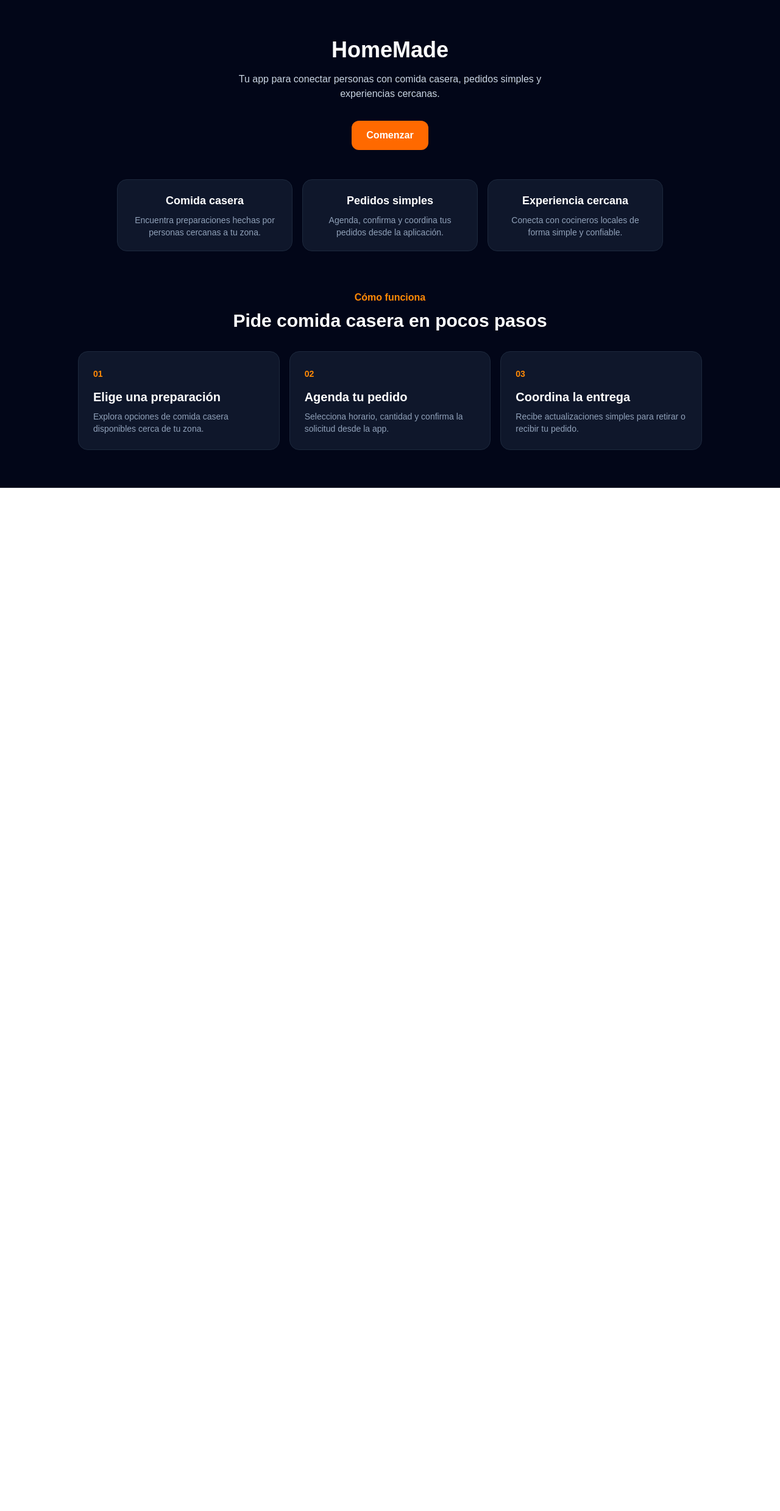
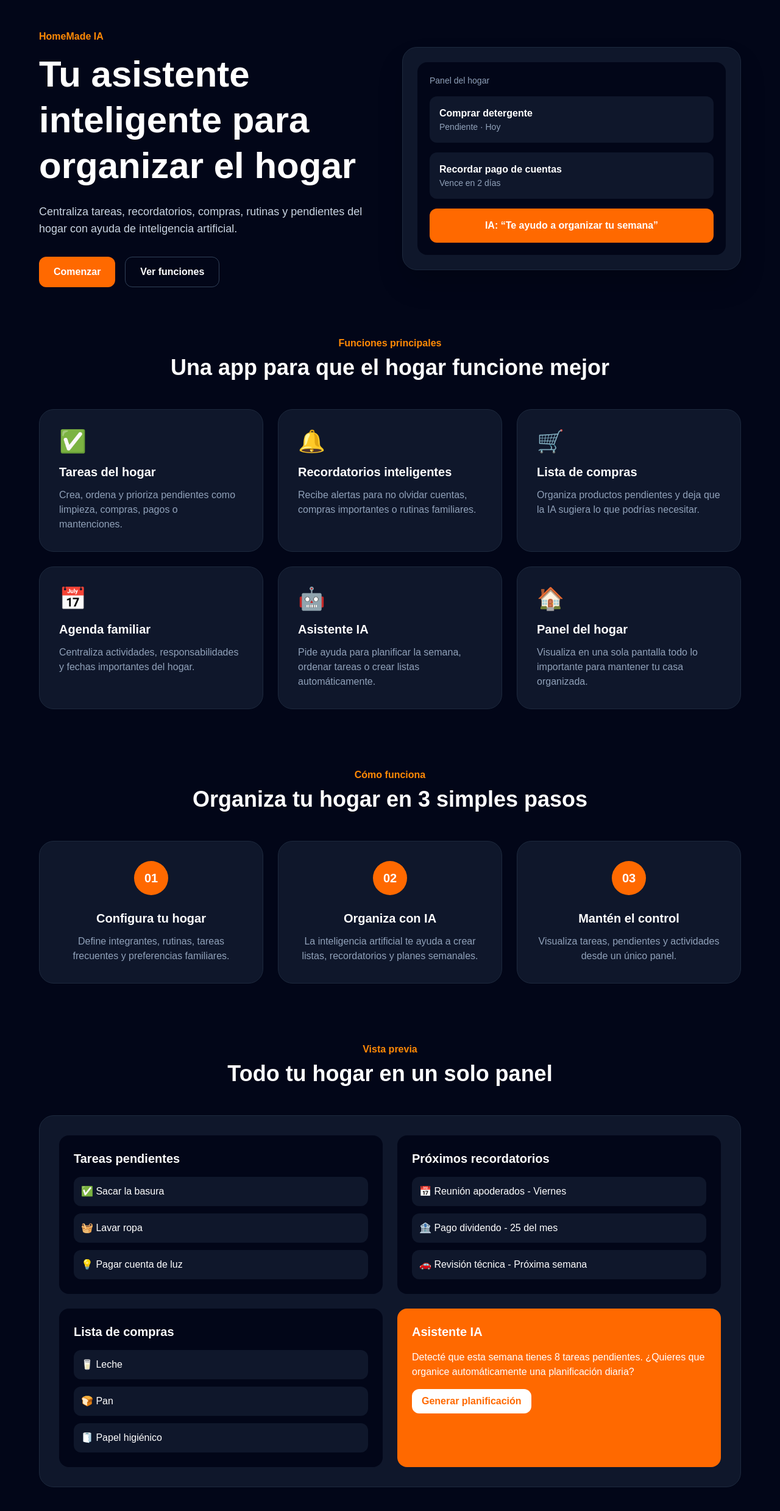
Before and after one commit to aappdesarollogit-max/homemAId, a Next.js app: page / in a window 1280 px wide. Shown: the top 2478 px of the page at 61% size. Before the commit the page ends 800 px from the top, so only its background shows below. Built offline with nearby package versions, Linux system fonts and the light colour scheme.

Commit message:
landing 1 homeMaid

```diff
--- a/app/page.tsx
+++ b/app/page.tsx
@@ -1,6 +1,7 @@
 import Hero from "../components/Hero";
 import Features from "../components/Features";
 import HowItWorks from "../components/HowItWorks";
+import DashboardPreview from "../components/DashboardPreview";
 
 export default function Home() {
   return (
@@ -8,6 +9,7 @@ export default function Home() {
       <Hero />
       <Features />
       <HowItWorks/>
+      <DashboardPreview />
     </main>
   );
 }
--- /dev/null
+++ b/components/DashboardPreview.tsx
@@ -0,0 +1,96 @@
+export default function DashboardPreview() {
+  return (
+    <section className="mt-24 w-full max-w-6xl">
+      <div className="text-center mb-12">
+        <p className="text-orange-400 font-semibold mb-2">
+          Vista previa
+        </p>
+
+        <h2 className="text-3xl md:text-4xl font-bold">
+          Todo tu hogar en un solo panel
+        </h2>
+      </div>
+
+      <div className="bg-slate-900 border border-slate-800 rounded-3xl p-8">
+        <div className="grid gap-6 md:grid-cols-2">
+
+          <div className="bg-slate-950 rounded-2xl p-6">
+            <h3 className="font-semibold text-xl mb-4">
+              Tareas pendientes
+            </h3>
+
+            <div className="space-y-3">
+              <div className="bg-slate-900 rounded-xl p-3">
+                ✅ Sacar la basura
+              </div>
+
+              <div className="bg-slate-900 rounded-xl p-3">
+                🧺 Lavar ropa
+              </div>
+
+              <div className="bg-slate-900 rounded-xl p-3">
+                💡 Pagar cuenta de luz
+              </div>
+            </div>
+          </div>
+
+          <div className="bg-slate-950 rounded-2xl p-6">
+            <h3 className="font-semibold text-xl mb-4">
+              Próximos recordatorios
+            </h3>
+
+            <div className="space-y-3">
+              <div className="bg-slate-900 rounded-xl p-3">
+                📅 Reunión apoderados - Viernes
+              </div>
+
+              <div className="bg-slate-900 rounded-xl p-3">
+                🏦 Pago dividendo - 25 del mes
+              </div>
+
+              <div className="bg-slate-900 rounded-xl p-3">
+                🚗 Revisión técnica - Próxima semana
+              </div>
+            </div>
+          </div>
+
+          <div className="bg-slate-950 rounded-2xl p-6">
+            <h3 className="font-semibold text-xl mb-4">
+              Lista de compras
+            </h3>
+
+            <div className="space-y-3">
+              <div className="bg-slate-900 rounded-xl p-3">
+                🥛 Leche
+              </div>
+
+              <div className="bg-slate-900 rounded-xl p-3">
+                🍞 Pan
+              </div>
+
+              <div className="bg-slate-900 rounded-xl p-3">
+                🧻 Papel higiénico
+              </div>
+            </div>
+          </div>
+
+          <div className="bg-orange-500 rounded-2xl p-6 text-white">
+            <h3 className="font-semibold text-xl mb-4">
+              Asistente IA
+            </h3>
+
+            <p>
+              Detecté que esta semana tienes 8 tareas pendientes.
+              ¿Quieres que organice automáticamente una planificación diaria?
+            </p>
+
+            <button className="mt-4 bg-white text-orange-500 font-semibold px-4 py-2 rounded-xl">
+              Generar planificación
+            </button>
+          </div>
+
+        </div>
+      </div>
+    </section>
+  );
+}
--- a/components/Features.tsx
+++ b/components/Features.tsx
@@ -1,35 +1,75 @@
 const features = [
   {
-    title: "Comida casera",
-    description: "Encuentra preparaciones hechas por personas cercanas a tu zona.",
+    icon: "✅",
+    title: "Tareas del hogar",
+    description:
+      "Crea, ordena y prioriza pendientes como limpieza, compras, pagos o mantenciones.",
   },
   {
-    title: "Pedidos simples",
-    description: "Agenda, confirma y coordina tus pedidos desde la aplicación.",
+    icon: "🔔",
+    title: "Recordatorios inteligentes",
+    description:
+      "Recibe alertas para no olvidar cuentas, compras importantes o rutinas familiares.",
   },
   {
-    title: "Experiencia cercana",
-    description: "Conecta con cocineros locales de forma simple y confiable.",
+    icon: "🛒",
+    title: "Lista de compras",
+    description:
+      "Organiza productos pendientes y deja que la IA sugiera lo que podrías necesitar.",
+  },
+  {
+    icon: "📅",
+    title: "Agenda familiar",
+    description:
+      "Centraliza actividades, responsabilidades y fechas importantes del hogar.",
+  },
+  {
+    icon: "🤖",
+    title: "Asistente IA",
+    description:
+      "Pide ayuda para planificar la semana, ordenar tareas o crear listas automáticamente.",
+  },
+  {
+    icon: "🏠",
+    title: "Panel del hogar",
+    description:
+      "Visualiza en una sola pantalla todo lo importante para mantener tu casa organizada.",
   },
 ];
 
 export default function Features() {
   return (
-    <section className="grid gap-4 mt-12 max-w-4xl md:grid-cols-3">
+    <section className="mt-20 w-full max-w-6xl">
+      <div className="text-center mb-12">
+        <p className="text-orange-400 font-semibold mb-2">
+          Funciones principales
+        </p>
+
+        <h2 className="text-3xl md:text-4xl font-bold">
+          Una app para que el hogar funcione mejor
+        </h2>
+      </div>
+
+      <div className="grid gap-6 md:grid-cols-3">
         {features.map((feature) => (
           <article
             key={feature.title}
-          className="bg-slate-900 border border-slate-800 rounded-2xl p-5 text-center"
+            className="bg-slate-900 border border-slate-800 rounded-3xl p-8 hover:border-orange-400 transition"
           >
-          <h2 className="text-lg font-semibold mb-2">
+            <div className="text-4xl mb-4">
+              {feature.icon}
+            </div>
+
+            <h3 className="text-xl font-semibold mb-3">
               {feature.title}
-          </h2>
+            </h3>
 
-          <p className="text-sm text-slate-400">
+            <p className="text-slate-400">
               {feature.description}
             </p>
           </article>
         ))}
+      </div>
     </section>
   );
 }
--- a/components/Hero.tsx
+++ b/components/Hero.tsx
@@ -2,16 +2,53 @@ import PrimaryButton from "./PrimaryButton";
 
 export default function Hero() {
   return (
-    <section className="max-w-xl text-center">
-      <h1 className="text-4xl font-bold mb-4">
-        HomeMade
-      </h1>
+    <section className="w-full max-w-6xl grid gap-10 md:grid-cols-2 items-center">
+      <div>
+        <p className="text-orange-400 font-semibold mb-3">
+          HomeMade IA
+        </p>
 
-      <p className="text-slate-300 mb-8">
-        Tu app para conectar personas con comida casera, pedidos simples y experiencias cercanas.
-      </p>
+        <h1 className="text-4xl md:text-6xl font-bold leading-tight mb-6">
+          Tu asistente inteligente para organizar el hogar
+        </h1>
 
-      <PrimaryButton text="Comenzar" />
+        <p className="text-slate-300 text-lg mb-8">
+          Centraliza tareas, recordatorios, compras, rutinas y pendientes del hogar
+          con ayuda de inteligencia artificial.
+        </p>
+
+        <div className="flex flex-col sm:flex-row gap-4">
+          <PrimaryButton text="Comenzar" />
+
+          <button className="border border-slate-700 hover:border-orange-400 text-white font-semibold px-6 py-3 rounded-xl transition">
+            Ver funciones
+          </button>
+        </div>
+      </div>
+
+      <div className="bg-slate-900 border border-slate-800 rounded-3xl p-6 shadow-2xl">
+        <div className="bg-slate-950 rounded-2xl p-5">
+          <p className="text-sm text-slate-400 mb-4">
+            Panel del hogar
+          </p>
+
+          <div className="space-y-4">
+            <div className="bg-slate-900 rounded-xl p-4">
+              <p className="font-semibold">Comprar detergente</p>
+              <p className="text-sm text-slate-400">Pendiente · Hoy</p>
+            </div>
+
+            <div className="bg-slate-900 rounded-xl p-4">
+              <p className="font-semibold">Recordar pago de cuentas</p>
+              <p className="text-sm text-slate-400">Vence en 2 días</p>
+            </div>
+
+            <div className="bg-orange-500 text-white rounded-xl p-4 font-semibold text-center">
+              IA: “Te ayudo a organizar tu semana”
+            </div>
+          </div>
+        </div>
+      </div>
     </section>
   );
 }
--- a/components/HowItWorks.tsx
+++ b/components/HowItWorks.tsx
@@ -1,49 +1,52 @@
 const steps = [
   {
-    number: "01",
-    title: "Elige una preparación",
-    description: "Explora opciones de comida casera disponibles cerca de tu zona.",
+    step: "01",
+    title: "Configura tu hogar",
+    description:
+      "Define integrantes, rutinas, tareas frecuentes y preferencias familiares.",
   },
   {
-    number: "02",
-    title: "Agenda tu pedido",
-    description: "Selecciona horario, cantidad y confirma la solicitud desde la app.",
+    step: "02",
+    title: "Organiza con IA",
+    description:
+      "La inteligencia artificial te ayuda a crear listas, recordatorios y planes semanales.",
   },
   {
-    number: "03",
-    title: "Coordina la entrega",
-    description: "Recibe actualizaciones simples para retirar o recibir tu pedido.",
+    step: "03",
+    title: "Mantén el control",
+    description:
+      "Visualiza tareas, pendientes y actividades desde un único panel.",
   },
 ];
 
 export default function HowItWorks() {
   return (
-    <section className="mt-16 max-w-5xl w-full">
-      <div className="text-center mb-8">
+    <section className="mt-24 w-full max-w-6xl">
+      <div className="text-center mb-12">
         <p className="text-orange-400 font-semibold mb-2">
           Cómo funciona
         </p>
 
-        <h2 className="text-3xl font-bold">
-          Pide comida casera en pocos pasos
+        <h2 className="text-3xl md:text-4xl font-bold">
+          Organiza tu hogar en 3 simples pasos
         </h2>
       </div>
 
-      <div className="grid gap-4 md:grid-cols-3">
+      <div className="grid gap-6 md:grid-cols-3">
         {steps.map((step) => (
           <article
-            key={step.number}
-            className="bg-slate-900 border border-slate-800 rounded-2xl p-6"
+            key={step.step}
+            className="bg-slate-900 border border-slate-800 rounded-3xl p-8 text-center"
           >
-            <span className="text-orange-400 text-sm font-bold">
-              {step.number}
-            </span>
+            <div className="w-14 h-14 mx-auto mb-6 rounded-full bg-orange-500 flex items-center justify-center font-bold text-xl">
+              {step.step}
+            </div>
 
-            <h3 className="text-xl font-semibold mt-3 mb-2">
+            <h3 className="text-xl font-semibold mb-3">
               {step.title}
             </h3>
 
-            <p className="text-slate-400 text-sm">
+            <p className="text-slate-400">
               {step.description}
             </p>
           </article>
```
Lines whose indentation alone changed are shown as unchanged.
